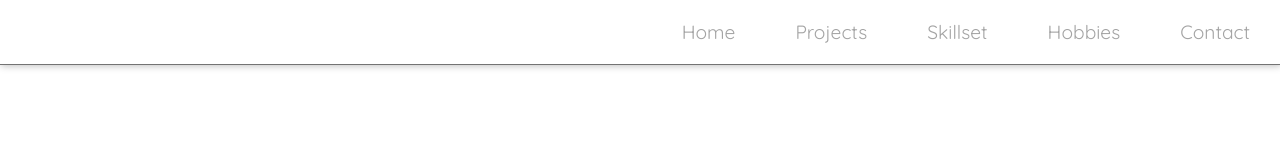
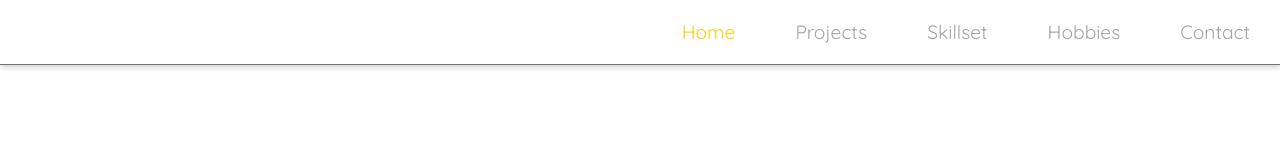
Before and after one commit to ChristopherBussick/portfolio, a React (Create React App) app: page / in a window 1280 px wide. Shown: the top 160 px of the page. Built offline with nearby package versions, Linux system fonts and the light colour scheme.

Commit message:
Added active site highlighting to the nav

```diff
--- a/src/components/Nav.tsx
+++ b/src/components/Nav.tsx
@@ -1,5 +1,6 @@
-import React from "react";
+import React, { useEffect, useState } from "react";
 import styled from "styled-components";
+import { getDefaultActiveSiteId } from "../navItems";
 import { NavItem, NavItemProps } from "./NavItem";
 
 export interface NavProps {
@@ -7,19 +8,26 @@ export interface NavProps {
 }
 
 export const Nav: React.FC<NavProps> = ({ navItems }) => {
-  return (
-    <StyledNav>
-      {navItems.map((navItem, index) => {
-        return (
-          <NavItem
-            key={index}
-            itemType={navItem.itemType}
-            label={navItem.label}
-          />
-        );
-      })}
-    </StyledNav>
+  const [activeSite, setActiveSite] = useState<number | undefined>(
+    getDefaultActiveSiteId(navItems)
   );
+
+  function constructNavItems(navItems: Array<NavItemProps>) {
+    return navItems.map((navItem) => {
+      return (
+        <NavItem
+          key={navItem.id}
+          id={navItem.id}
+          itemType={navItem.itemType}
+          label={navItem.label}
+          isActive={navItem.id === activeSite}
+          setIsActive={setActiveSite}
+        />
+      );
+    });
+  }
+
+  return <StyledNav>{constructNavItems(navItems)}</StyledNav>;
 };
 
 const StyledNav = styled.div`
--- a/src/components/NavItem.tsx
+++ b/src/components/NavItem.tsx
@@ -1,4 +1,4 @@
-import React from "react";
+import React, { Dispatch, SetStateAction, useEffect } from "react";
 import styled from "styled-components";
 
 export enum NavItemType {
@@ -8,14 +8,33 @@ export enum NavItemType {
 }
 
 export interface NavItemProps {
+  id: number;
   itemType: NavItemType;
   label: string;
+  isActive: boolean;
+  setIsActive?: Dispatch<SetStateAction<number | undefined>>;
 }
 
-export const NavItem: React.FC<NavItemProps> = ({ itemType: type, label }) => {
+export const NavItem: React.FC<NavItemProps> = ({
+  id,
+  itemType: type,
+  label,
+  isActive,
+  setIsActive,
+}) => {
   switch (type) {
     case NavItemType.Anchor: {
-      return <StyledNavItemAnchor href="#">{label}</StyledNavItemAnchor>;
+      return (
+        <StyledNavItemAnchor
+          isActive={isActive}
+          href="#"
+          onClick={
+            setIsActive === undefined ? undefined : () => setIsActive(id)
+          }
+        >
+          {label}
+        </StyledNavItemAnchor>
+      );
     }
     default: {
       return <div>error, not done yet</div>;
@@ -23,14 +42,19 @@ export const NavItem: React.FC<NavItemProps> = ({ itemType: type, label }) => {
   }
 };
 
-const StyledNavItemAnchor = styled.a`
+const StyledNavItemAnchor = styled.a<{ isActive: boolean }>`
   padding: 20px 30px;
   font-size: 1.2rem;
   font-weight: 400;
-  color: #a4a4a4;
+  /* color: #a4a4a4; */
+
+  /* background-color: ${(props) => (props.isActive ? "red" : "black")}; */
+  color: ${(props) =>
+    props.isActive ? props.theme.colors.secondary : "#a4a4a4"};
 
   &:hover {
-    color: #2b2b2b;
+    color: ${(props) =>
+      props.isActive ? props.theme.colors.primary : "#2b2b2b"};
   }
 `;
 export default NavItem;
--- a/src/navItems.ts
+++ b/src/navItems.ts
@@ -1,9 +1,13 @@
 import { NavItemProps, NavItemType } from "./components/NavItem";
 
 export const NavItems: Array<NavItemProps> = [
-  { itemType: NavItemType.Anchor, label: "Home" },
-  { itemType: NavItemType.Anchor, label: "Projects" },
-  { itemType: NavItemType.Anchor, label: "Skillset" },
-  { itemType: NavItemType.Anchor, label: "Hobbies" },
-  { itemType: NavItemType.Anchor, label: "Contact" },
+  { id: 0, itemType: NavItemType.Anchor, label: "Home", isActive: true },
+  { id: 1, itemType: NavItemType.Anchor, label: "Projects", isActive: false },
+  { id: 2, itemType: NavItemType.Anchor, label: "Skillset", isActive: false },
+  { id: 3, itemType: NavItemType.Anchor, label: "Hobbies", isActive: false },
+  { id: 4, itemType: NavItemType.Anchor, label: "Contact", isActive: false },
 ];
+
+export function getDefaultActiveSiteId(navItems: Array<NavItemProps>) {
+  return navItems.find((navItem) => navItem.isActive)?.id;
+}
```
